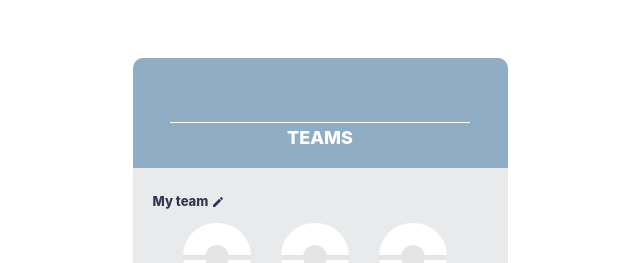
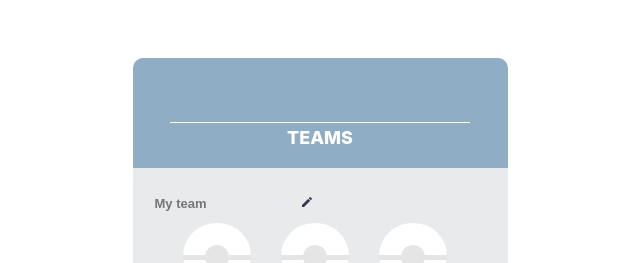
Before and after one commit to rafaelfreire09/Pokemon-Team-Builder, a React (Create React App) app: page /create-new-team in a window 1280 px wide. Shown: the top 263 px of the page, without its empty margins (320-960 px from the left). Built offline with nearby package versions, Linux system fonts and the light colour scheme.

Commit message:
Input name working, need to improve the styling

```diff
--- a/src/components/MyTeam/index.tsx
+++ b/src/components/MyTeam/index.tsx
@@ -5,20 +5,49 @@ import { IProps } from './types';
 import PokeSlot from '../PokeSlot';
 import PenIcon from '../Icons/PenIcon';
 import RemOrSubIcon from '../Icons/RemOrSubIcon';
+import { ChangeEvent, useEffect, useState } from 'react';
+import { useAppDispatch } from '../../hooks/redux-hooks';
+import { changeTeamName } from '../../redux/myTeamSlice';
 
-function MyTeam({ teamName, text, pen, icons, team }: IProps)
+function MyTeam({ text, pen, icons, team }: IProps)
 {
+    const [ teamName, setTeamName ] = useState('');
+
+    const dispatch = useAppDispatch();
+
+    useEffect(() => {
+        dispatch(
+            changeTeamName(
+                {
+                    name: teamName
+                }
+            )
+        )
+    }, [teamName])
+
+    const handleTeamNameInput = (event: ChangeEvent<HTMLInputElement>) => {
+        setTeamName(event.target.value)
+        console.log(event.target.value);
+    }
+
     return (
         <S.Container>
             <S.Title>
                 {text &&
-                    <S.Input type="text" placeholder={text}/>
+                    <S.Input
+                        placeholder={text}
+                        type="text"
+                        onChange={handleTeamNameInput}
+                        value={teamName}
+                        //type="search"
+                        //onsearch={handleTeamNameInput}
+                    />
                 }
-                {teamName &&
+                {/* {teamName &&
                     <S.Text>
                         {teamName}
                     </S.Text>
-                }
+                } */}
                 {team?.name &&
                     <S.Text>
                         {team?.name}
--- a/src/components/MyTeam/styles.ts
+++ b/src/components/MyTeam/styles.ts
@@ -23,7 +23,7 @@ export const Focus = styled.input`
 export const Input = styled.input`
     color: #333652;
 
-    width: 90px;
+    width: 140px;
 
     font-style: normal;
     font-weight: 800;
--- a/src/pages/CreateNewTeam/index.tsx
+++ b/src/pages/CreateNewTeam/index.tsx
@@ -15,7 +15,7 @@ function CreateNewTeam()
                 </Header>
             </Link>
 
-            <MyTeam teamName="My team" pen={true} icons={true} />
+            <MyTeam text="My team" pen={true} icons={true} />
 
             <ChoosePokemon />
         </S.Container>
--- a/src/redux/myTeamSlice.ts
+++ b/src/redux/myTeamSlice.ts
@@ -1,5 +1,5 @@
 import { createSlice, PayloadAction } from '@reduxjs/toolkit'
-import { IRemove, ISlot } from './types';
+import { IRemove, ISlot, ITeamName } from './types';
 
 const initialState = {
     name: 'My team',
@@ -48,6 +48,10 @@ export const myTeamSlice = createSlice({
     name: 'myteam',
     initialState: initialState,
     reducers: {
+        changeTeamName (state, action:PayloadAction<ITeamName>)
+        {
+            state.name = action.payload.name;
+        },
         addPokemon (state, action:PayloadAction<ISlot>)
         {
             const id = action.payload.id;
@@ -123,6 +127,6 @@ export const myTeamSlice = createSlice({
     }
 })
 
-export const { addPokemon, removePokemon, selectPokemon } = myTeamSlice.actions
+export const { changeTeamName, addPokemon, removePokemon, selectPokemon } = myTeamSlice.actions
 
 export default myTeamSlice;
--- a/src/redux/types.ts
+++ b/src/redux/types.ts
@@ -11,3 +11,8 @@ export interface IRemove
 {
     id: number;
 }
+
+export interface ITeamName
+{
+    name: string;
+}
```
